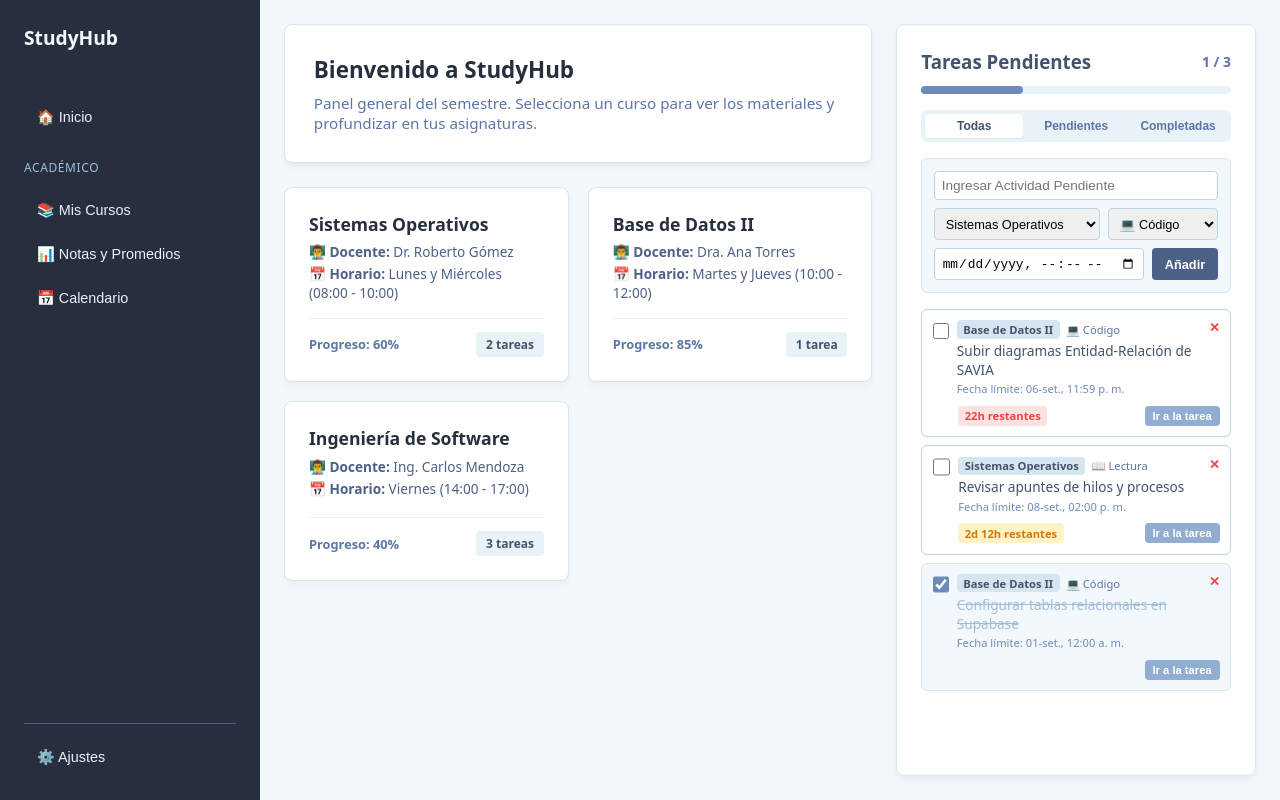
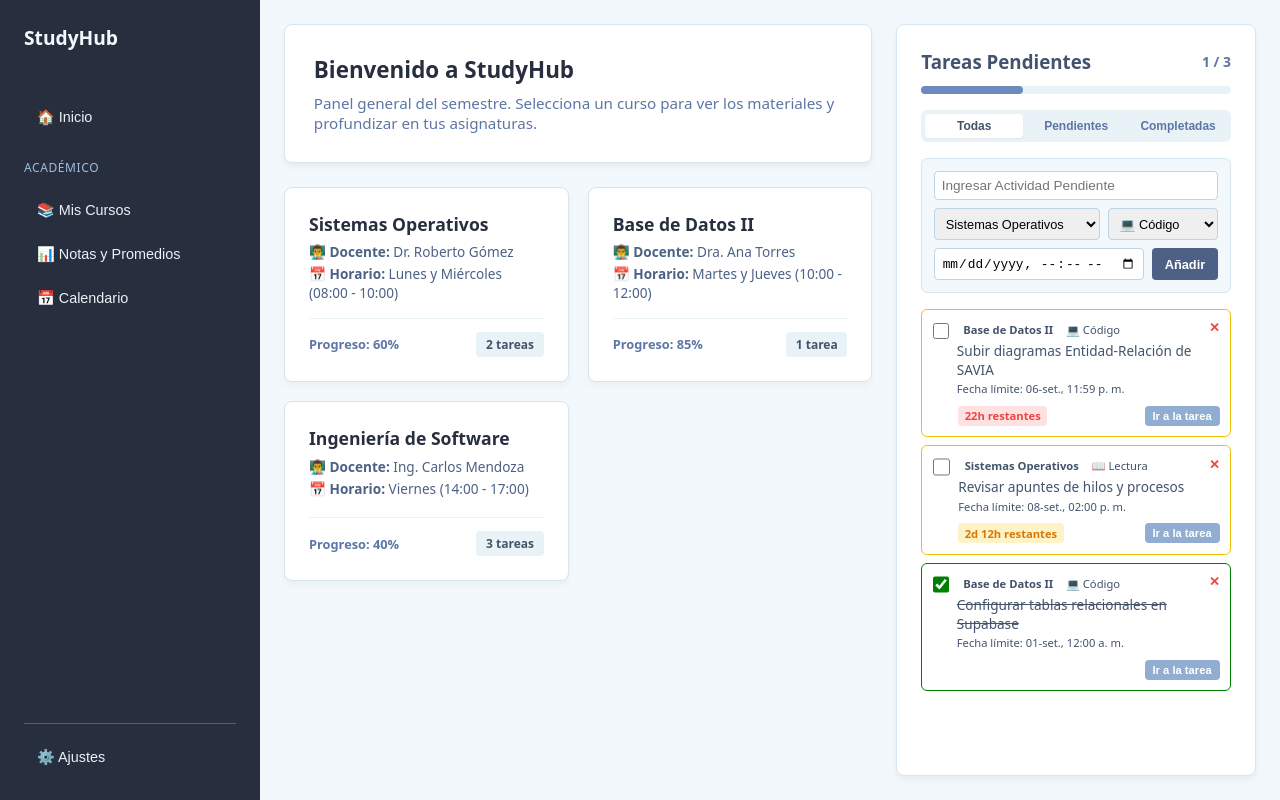
Before and after one commit to abelhuayta/StudyHub, a React (Vite) app: page / in a window 1280 px wide. Built offline with nearby package versions, Linux system fonts and the light colour scheme.

Commit message:
agregando cositas

```diff
--- a/src/App.css
+++ b/src/App.css
@@ -11,6 +11,8 @@
   --polo-blue-800: #4d6186;
   --polo-blue-900: #43536c;
   --polo-blue-950: #272f3f;
+  --verdecito:#008000;
+  --amarillito:#EFBF04;
 }
 
 /* 2. Reset básico para que los márgenes del navegador no molesten */
--- a/src/components/TaskPanel.jsx
+++ b/src/components/TaskPanel.jsx
@@ -217,8 +217,8 @@ export default function TaskPanel() {
                 flexDirection: 'column',
                 padding: '0.65rem',
                 marginBottom: '0.5rem',
-                backgroundColor: tarea.completada ? 'var(--polo-blue-50)' : 'white',
-                border: `1px solid ${tarea.completada ? 'var(--polo-blue-200)' : 'var(--polo-blue-300)'}`,
+                backgroundColor: tarea.completada ? 'var(--blaquito)' : 'white',
+                border: `1px solid ${tarea.completada ? 'var(--verdecito)' : 'var(--amarillito)'}`,
                 borderRadius: '6px',
                 gap: '0.4rem'
               }}>
@@ -228,26 +228,26 @@ export default function TaskPanel() {
                       type="checkbox"
                       checked={tarea.completada}
                       onChange={() => toggleTarea(tarea.id)}
-                      style={{ width: '1.1rem', height: '1.1rem', accentColor: 'var(--polo-blue-600)', marginTop: '0.1rem' }}
+                      style={{ width: '1.1rem', height: '1.1rem', accentColor: 'var(--verdecito)', marginTop: '0.1rem' }}
                     />
                     <div style={{ display: 'flex', flexDirection: 'column', gap: '0.15rem' }}>
                       <div style={{ display: 'flex', gap: '0.4rem', alignItems: 'center', flexWrap: 'wrap' }}>
-                        <span style={{ fontSize: '0.7rem', backgroundColor: 'var(--polo-blue-200)', color: 'var(--polo-blue-900)', padding: '0.1rem 0.4rem', borderRadius: '4px', fontWeight: 'bold' }}>
+                        <span style={{ fontSize: '0.7rem', backgroundColor: 'var(#008000)', color: 'var(#008000)', padding: '0.1rem 0.4rem', borderRadius: '4px', fontWeight: 'bold' }}>
                           {tarea.curso}
                         </span>
-                        <span style={{ fontSize: '0.7rem', color: 'var(--polo-blue-700)' }}>
+                        <span style={{ fontSize: '0.7rem', color: 'var(#008000' }}>
                           {tipoInfo.icono} {tipoInfo.label}
                         </span>
                       </div>
                       <span style={{
                         textDecoration: tarea.completada ? 'line-through' : 'none',
-                        color: tarea.completada ? 'var(--polo-blue-400)' : 'var(--polo-blue-900)',
+                        color: tarea.completada ? 'var(#008000)' : 'var(#008000)',
                         fontWeight: '500',
                         fontSize: '0.85rem'
                       }}>
                         {tarea.texto}
                       </span>
-                      <span style={{ fontSize: '0.7rem', color: 'var(--polo-blue-600)' }}>
+                      <span style={{ fontSize: '0.7rem', color: 'var(#008000)' }}>
                         Fecha límite: {formatearFecha(tarea.fechaLimite)}
                       </span>
                     </div>
```
